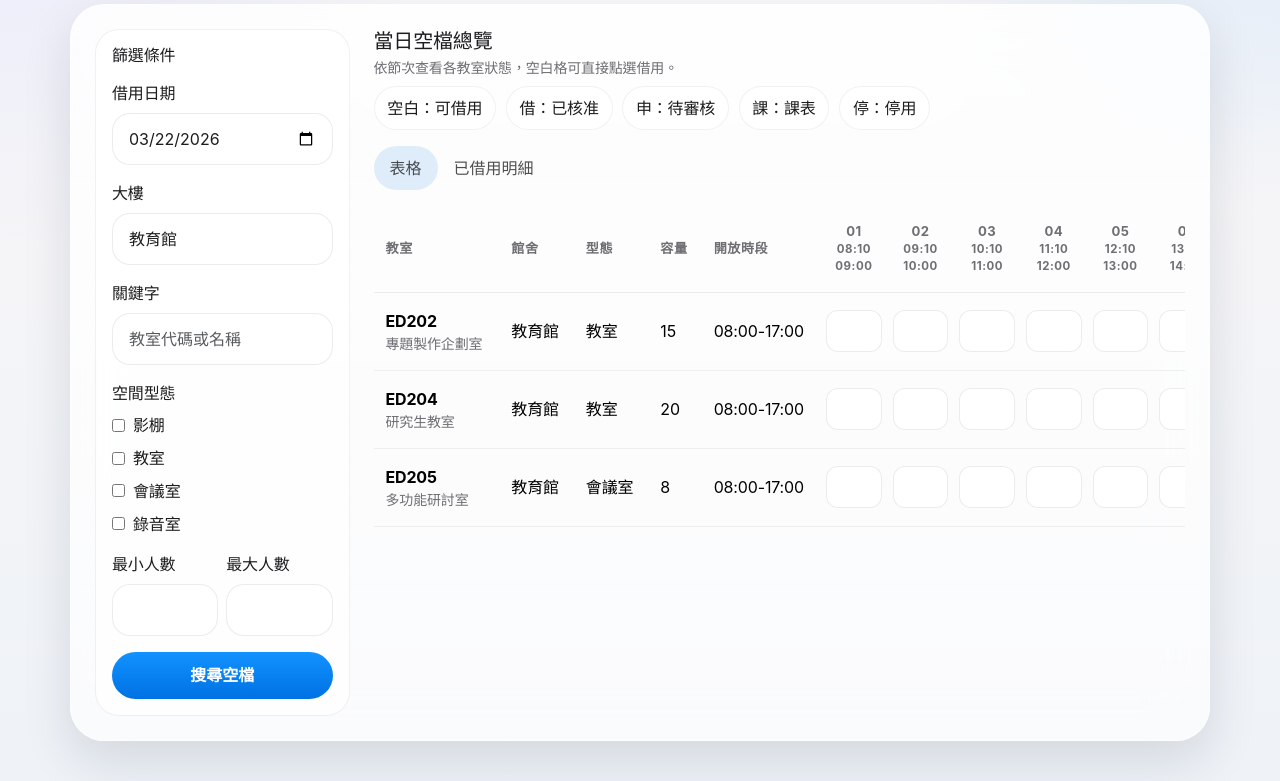
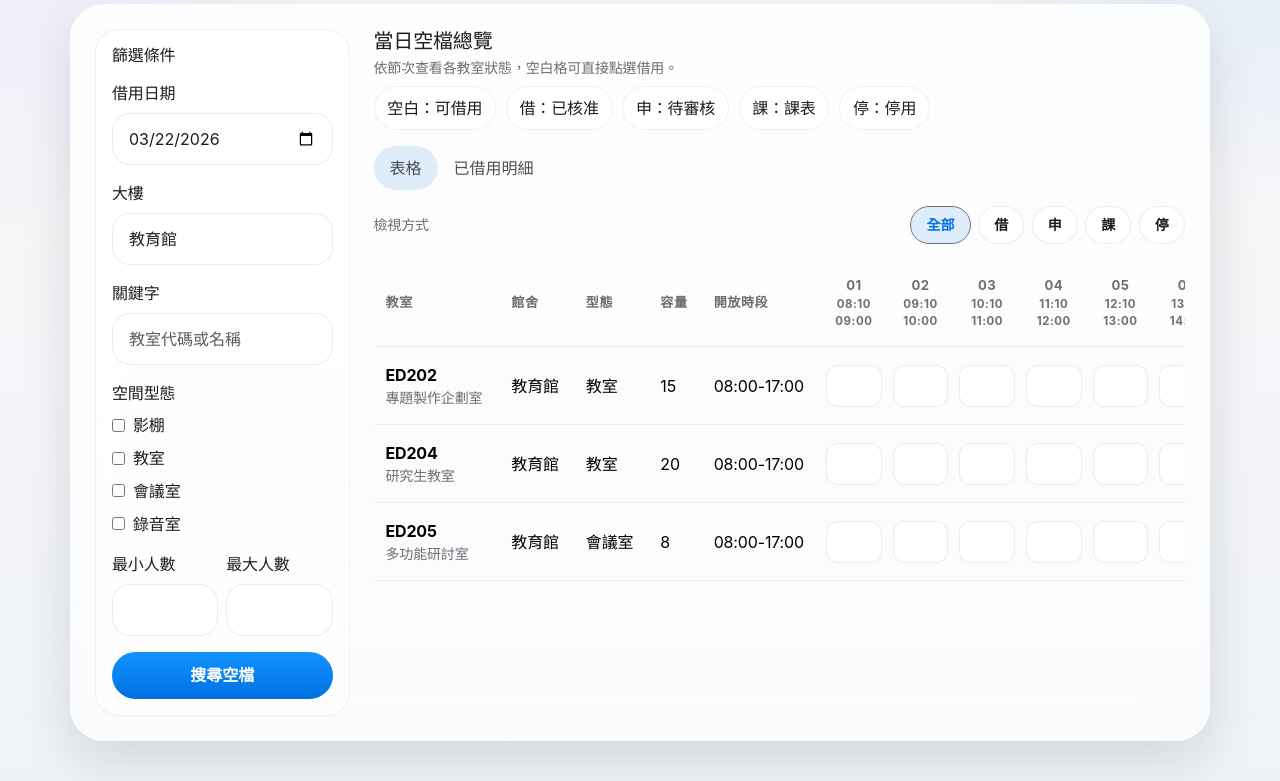
Before and after one commit to HansChung/EDClassrooom, a Flask app: page /bookings/new in a window 1280 px wide. Shown: the part 216-997 px from the top of the page. Run offline with Flask 3, Linux system fonts and the light colour scheme; a user stored in the database is signed in; tables that the repository leaves empty hold one stand-in row (values such as "Sample post").

Commit message:
Add detail filters and slot toggling

```diff
--- a/app/static/app.css
+++ b/app/static/app.css
@@ -645,6 +645,17 @@ textarea.form-control {
   color: var(--blue);
 }
 
+.booking-detail-filters {
+  display: flex;
+  flex-wrap: wrap;
+  gap: 0.45rem;
+}
+
+.detail-filter-btn.active {
+  background: rgba(0, 113, 227, 0.12);
+  color: var(--blue);
+}
+
 .booking-grid-table-inner th,
 .booking-grid-table-inner td {
   white-space: nowrap;
--- a/app/templates/bookings/new.html
+++ b/app/templates/bookings/new.html
@@ -89,6 +89,16 @@
           <button class="nav-link" data-bs-toggle="pill" data-bs-target="#booking-detail-tab" type="button" role="tab">已借用明細</button>
         </li>
       </ul>
+      <div class="d-flex justify-content-between align-items-center flex-wrap gap-2 mb-3">
+        <div class="muted small">檢視方式</div>
+        <div class="booking-detail-filters">
+          <button type="button" class="btn btn-sm btn-outline-secondary detail-filter-btn active" data-detail-filter="all">全部</button>
+          <button type="button" class="btn btn-sm btn-outline-secondary detail-filter-btn" data-detail-filter="booked">借</button>
+          <button type="button" class="btn btn-sm btn-outline-secondary detail-filter-btn" data-detail-filter="pending">申</button>
+          <button type="button" class="btn btn-sm btn-outline-secondary detail-filter-btn" data-detail-filter="schedule">課</button>
+          <button type="button" class="btn btn-sm btn-outline-secondary detail-filter-btn" data-detail-filter="block">停</button>
+        </div>
+      </div>
 
       <div class="tab-content">
         <div class="tab-pane fade show active" id="booking-grid-tab" role="tabpanel">
@@ -155,7 +165,7 @@
               </thead>
               <tbody>
                 {% for item in detail_rows %}
-                  <tr>
+                  <tr class="detail-row" data-status-code="{{ item.status_code }}">
                     <td>{{ item.room_code }} {{ item.room_name }}</td>
                     <td>{{ item.room_type }}</td>
                     <td>{{ item.period_code }}</td>
@@ -242,6 +252,8 @@
     const periodSummary = document.querySelector('#selected-period-summary');
     const bookingModalElement = document.querySelector('#bookingModal');
     const bookingModal = new bootstrap.Modal(bookingModalElement);
+    const detailFilterButtons = document.querySelectorAll('.detail-filter-btn');
+    const detailRows = document.querySelectorAll('.detail-row');
     let selectedButtons = [];
 
     function toLocalInputValue(value) {
@@ -253,16 +265,22 @@
       selectedButtons = [];
     }
 
-    function canExtendSelection(button) {
+    function findAdjacentIndex(button) {
       if (!selectedButtons.length) {
-        return true;
+        return 0;
       }
       const first = selectedButtons[0];
       const last = selectedButtons[selectedButtons.length - 1];
       if (button.dataset.roomId !== first.dataset.roomId) {
-        return false;
+        return -1;
       }
-      return button.dataset.start === last.dataset.end;
+      if (button.dataset.end === first.dataset.start) {
+        return 0;
+      }
+      if (button.dataset.start === last.dataset.end) {
+        return selectedButtons.length;
+      }
+      return -1;
     }
 
     function updateModalFromSelection() {
@@ -282,19 +300,45 @@
       periodSummary.textContent = `節次：${periodCodes}`;
     }
 
+    function applyDetailFilter(filter) {
+      detailFilterButtons.forEach((button) => {
+        button.classList.toggle('active', button.dataset.detailFilter === filter);
+      });
+      detailRows.forEach((row) => {
+        const matched = filter === 'all' || row.dataset.statusCode === filter;
+        row.classList.toggle('d-none', !matched);
+      });
+    }
+
     document.addEventListener('click', (event) => {
       const button = event.target.closest('.booking-grid-slot-available');
       if (!button) {
         return;
       }
 
-      if (!canExtendSelection(button)) {
+      const existingIndex = selectedButtons.indexOf(button);
+      if (existingIndex !== -1) {
+        button.classList.remove('booking-grid-slot-selected');
+        selectedButtons.splice(existingIndex, 1);
+        updateModalFromSelection();
+        if (selectedButtons.length) {
+          bookingModal.show();
+        } else {
+          bookingModal.hide();
+        }
+        return;
+      }
+
+      const insertIndex = findAdjacentIndex(button);
+      if (insertIndex === -1) {
         clearSelection();
+        selectedButtons.push(button);
+      } else if (insertIndex === 0) {
+        selectedButtons.unshift(button);
+      } else {
+        selectedButtons.push(button);
       }
-      if (!selectedButtons.includes(button)) {
-        selectedButtons.push(button);
-        button.classList.add('booking-grid-slot-selected');
-      }
+      button.classList.add('booking-grid-slot-selected');
       updateModalFromSelection();
       bookingModal.show();
     });
@@ -303,6 +347,12 @@
       clearSelection();
       updateModalFromSelection();
     });
+
+    detailFilterButtons.forEach((button) => {
+      button.addEventListener('click', () => applyDetailFilter(button.dataset.detailFilter));
+    });
+
+    applyDetailFilter('all');
   })();
 </script>
 {% endblock %}
```
